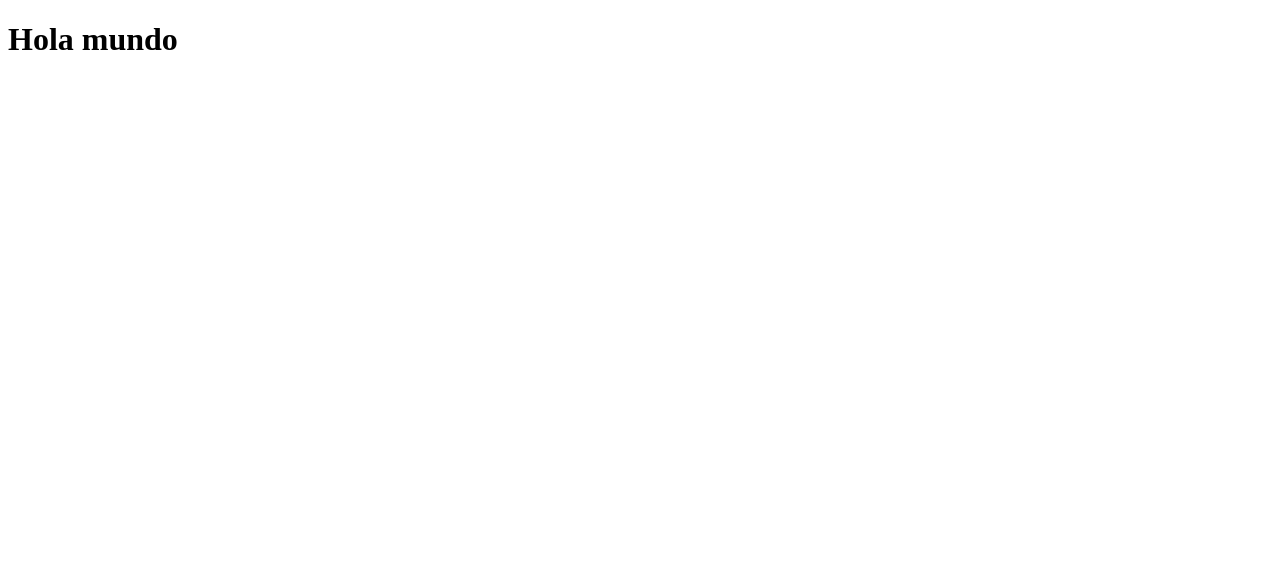
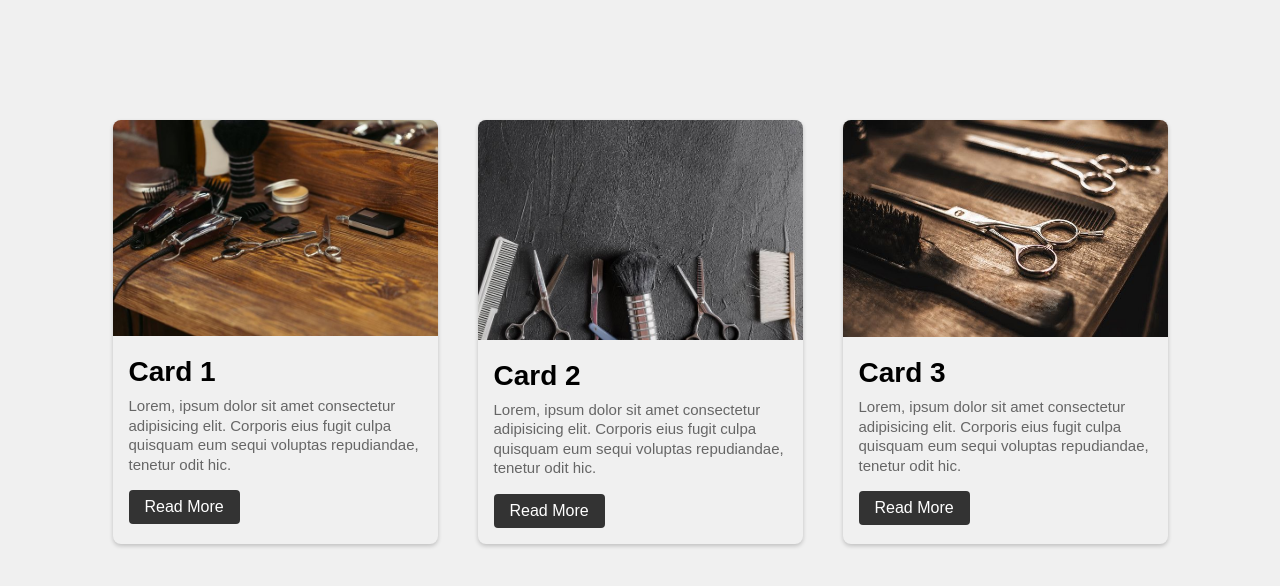
Before and after one commit to flymxth/IDEAS-PARA-PROYECTOS, a plain HTML site: page CARDS/index.html in a window 1280 px wide. Drawn offline with Linux system fonts and the light colour scheme.

Commit message:
cards clasicos

```diff
--- a/CARDS/estilos.css
+++ b/CARDS/estilos.css
@@ -0,0 +1,56 @@
+* {
+    margin: 0px;
+    padding: 0px;
+    box-sizing: border-box;
+    font-family: sans-serif;
+}
+
+body {
+    background-color: #f0f0f0;
+}
+
+.card-container {
+    display: flex;
+    justify-content: center;
+    flex-wrap: wrap;
+    margin-top: 100px;
+}
+
+.card {
+    width: 325px;
+    background-color: #f0f0f0;
+    border-radius: 8px;
+    overflow: hidden;
+    box-shadow: 0px 2px 4px rgba(0,0,0,0.2);
+    margin: 20px;
+}
+
+.card img {
+    width: 100%;
+    height: auto;
+}
+
+.card-content {
+    padding: 16px;
+}
+
+.card-content h3 {
+    font-size: 28px;
+    margin-bottom: 8px;
+}
+
+.card-content p {
+    color: #666;
+    font-size: 15px;
+    line-height: 1.3;
+}
+
+.card-content .btn {
+    display: inline-block;
+    padding: 8px 16px;
+    background-color: #333;
+    text-decoration: none;
+    border-radius: 4px;
+    margin-top: 16px;
+    color: #fff;
+}
--- a/CARDS/index.html
+++ b/CARDS/index.html
@@ -4,8 +4,35 @@
     <meta charset="UTF-8">
     <meta name="viewport" content="width=device-width, initial-scale=1.0">
     <title>Document</title>
+    <link rel="stylesheet" href="estilos.css">
 </head>
 <body>
-    <h1>Hola mundo</h1>
+    <!-- Crear el card -->
+     <div class="card-container">
+        <div class="card">
+           <img src="imagenes/barber1.jpeg" alt="">
+           <div class="card-content">
+              <h3>Card 1</h3>
+              <p>Lorem, ipsum dolor sit amet consectetur adipisicing elit. Corporis eius fugit culpa quisquam eum sequi voluptas repudiandae, tenetur odit hic.</p>
+              <a href="#" class="btn">Read More</a>
+           </div>
+        </div>
+        <div class="card">
+            <img src="imagenes/barber3.jpeg" alt="">
+            <div class="card-content">
+               <h3>Card 2</h3>
+               <p>Lorem, ipsum dolor sit amet consectetur adipisicing elit. Corporis eius fugit culpa quisquam eum sequi voluptas repudiandae, tenetur odit hic.</p>
+               <a href="#" class="btn">Read More</a>
+            </div>
+         </div>
+         <div class="card">
+            <img src="imagenes/barber4.jpeg" alt="">
+            <div class="card-content">
+               <h3>Card 3</h3>
+               <p>Lorem, ipsum dolor sit amet consectetur adipisicing elit. Corporis eius fugit culpa quisquam eum sequi voluptas repudiandae, tenetur odit hic.</p>
+               <a href="#" class="btn">Read More</a>
+            </div>
+         </div>
+     </div>
 </body>
 </html>
```
Also changed, not shown: CARDS/imagenes/barber1.jpeg (added), CARDS/imagenes/barber3.jpeg (added), CARDS/imagenes/barber4.jpeg (added).
